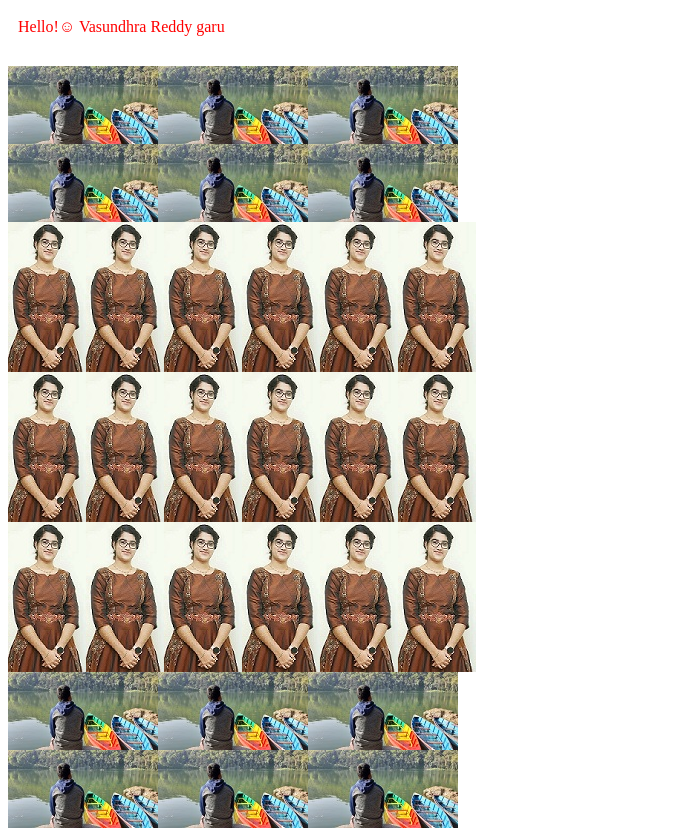
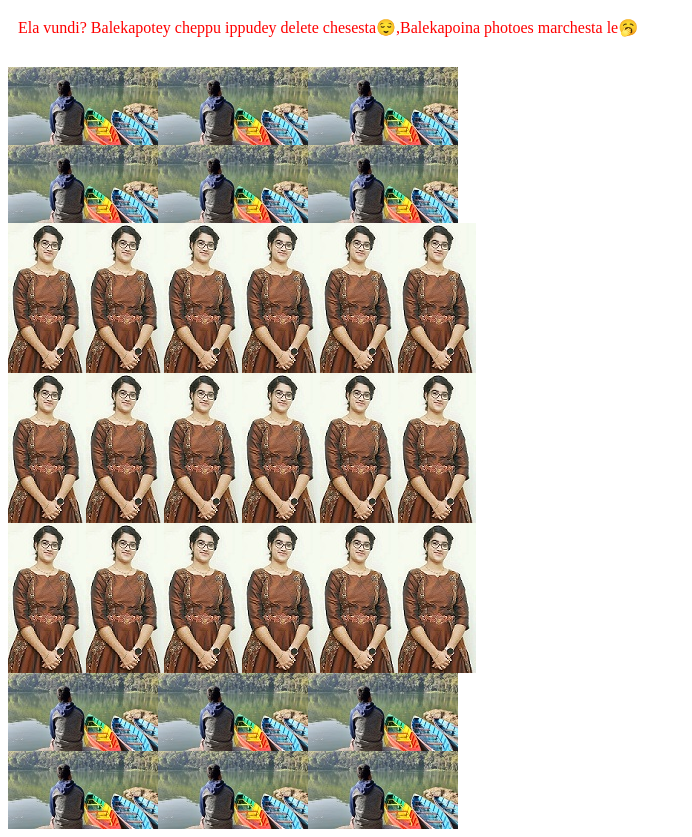
Before and after one commit to 99-dinesh/coursera, a plain HTML site: page site.html in a window 1280 px wide. Shown: the whole page, without its empty margins (0-692 px from the left). Drawn offline with Linux system fonts and the light colour scheme.

Commit message:
Update site.html

```diff
--- a/site.html
+++ b/site.html
@@ -2,7 +2,7 @@
 <html>
 <head>
 	<meta charset="utf-8">
-	<title>Form</title>
+	<title>Dinesh Reddy</title>
 	<script>
 		alert("Hello Miss.Vasundhara Reddy")
 	</script>
@@ -28,7 +28,7 @@
 	</style>
 </head>
 <body>
-	<div id=text> Hello!☺ Vasundhra Reddy garu</div>
+	<div id=text> Ela vundi? Balekapotey cheppu ippudey delete chesesta😌,Balekapoina photoes marchesta le🥱</div>
 	<div id=bg2></div>
 	<div id=bg1></div>
 	<div id=bg2></div>
```
